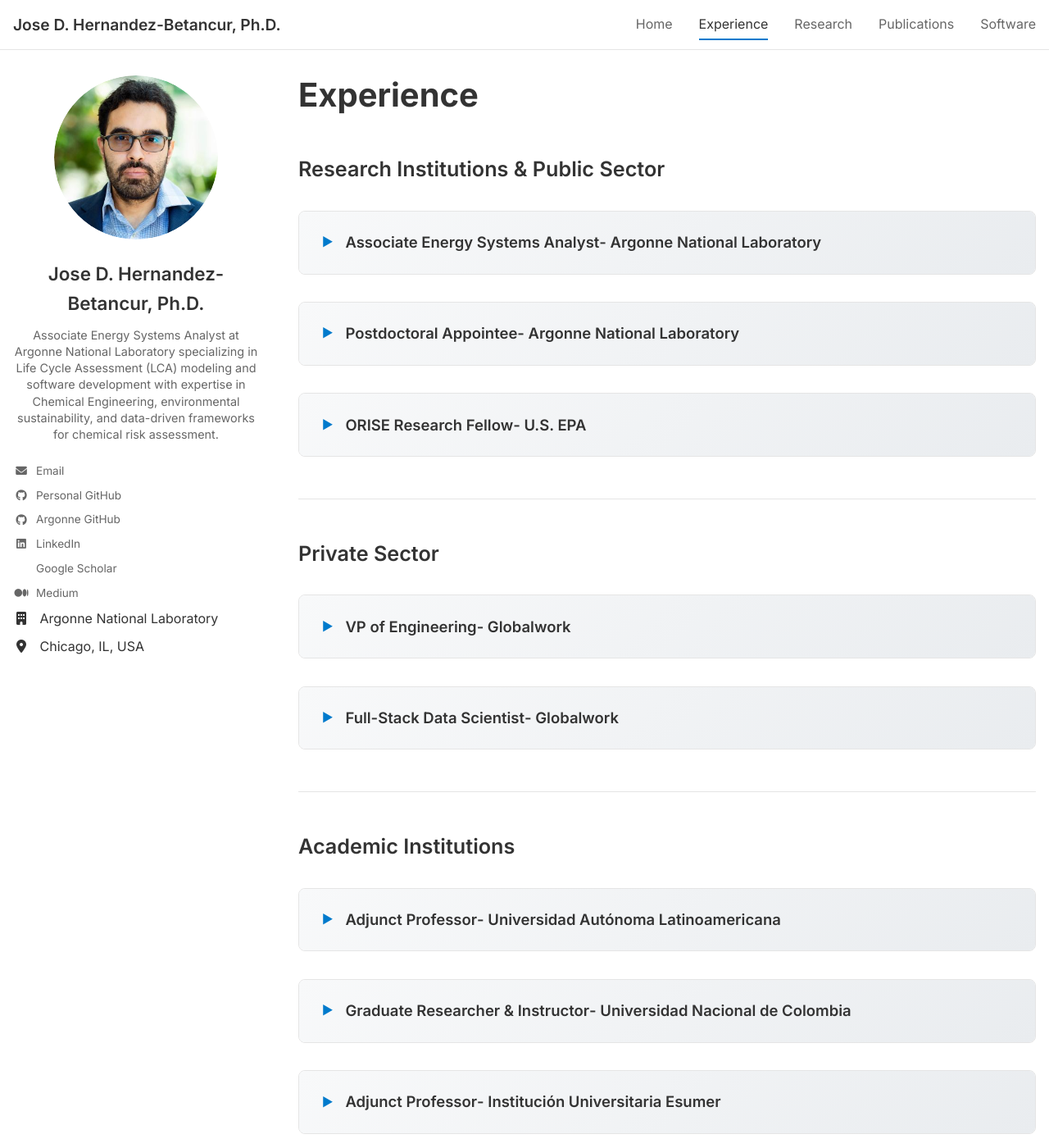
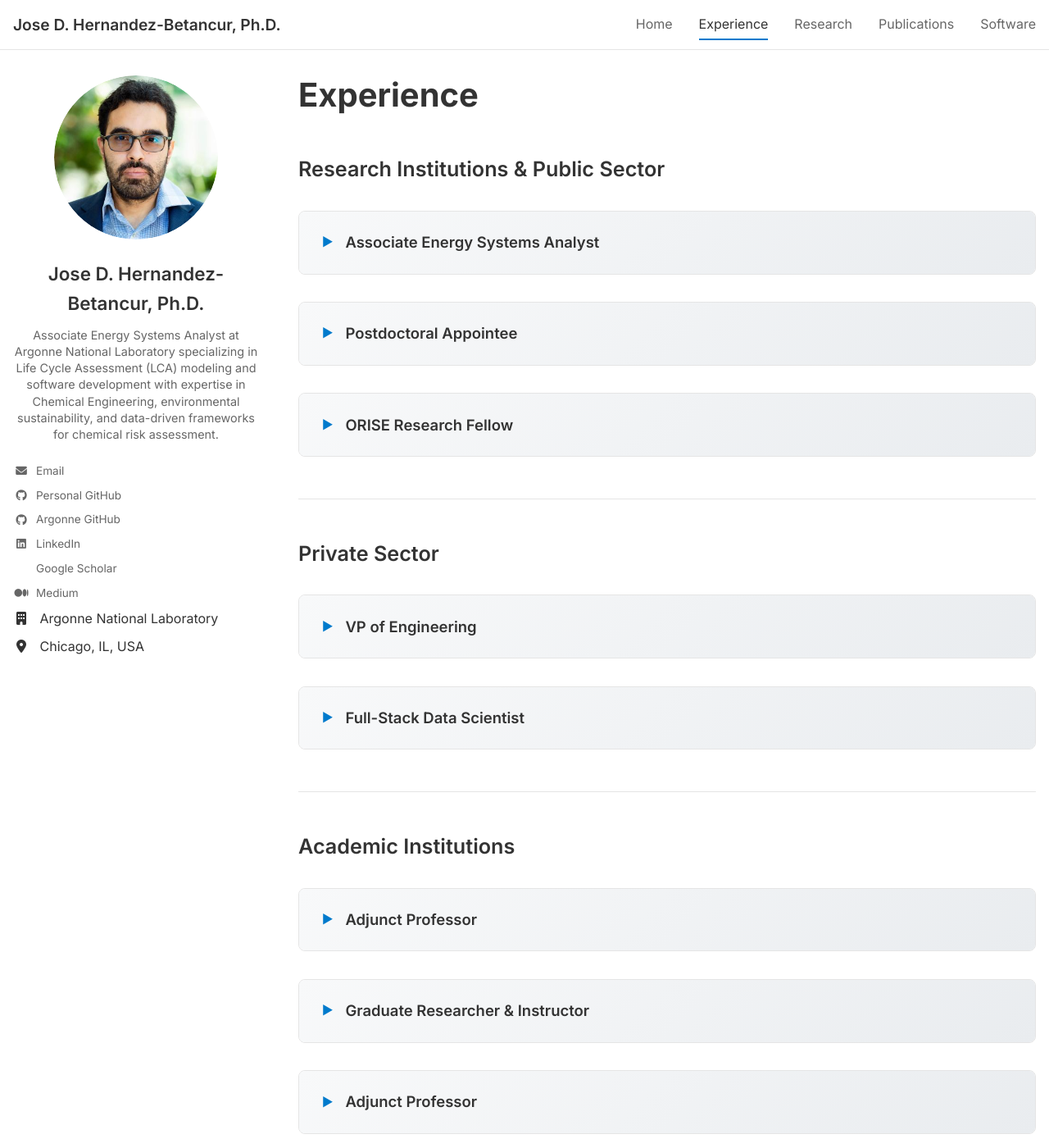
Before and after one commit to jodhernandezbe/PERSONAL_WEBSITE, a Jekyll site: the page built from experience.md, in a window 1280 px wide and 1400 px high. Shown: the whole window at 82% size. Built offline with Jekyll 4.4.1, drawn with Linux system fonts in a browser that asks for light colours; a style sheet for code colours, icons or effects is not loaded; some of the changed text lies outside the part shown.

Commit message:
Update to UI

```diff
--- a/experience.md
+++ b/experience.md
@@ -7,9 +7,11 @@
 ## Research Institutions & Public Sector
 
 <details>
-<summary><strong>Associate Energy Systems Analyst</strong> - Argonne National Laboratory</summary>
+<summary><strong>Associate Energy Systems Analyst</strong></summary>
 
 <div class="experience-role" markdown="1">
+
+**Argonne National Laboratory**
 
 **March 2026 - Present**
 📍 Lemont, Illinois, United States
@@ -30,9 +32,11 @@
 </details>
 
 <details>
-<summary><strong>Postdoctoral Appointee</strong> - Argonne National Laboratory</summary>
+<summary><strong>Postdoctoral Appointee</strong></summary>
 
 <div class="experience-role" markdown="1">
+
+**Argonne National Laboratory**
 
 **September 2023 - March 2026**
 📍 Lemont, Illinois, United States
@@ -51,9 +55,11 @@
 </details>
 
 <details>
-<summary><strong>ORISE Research Fellow</strong> - U.S. EPA</summary>
+<summary><strong>ORISE Research Fellow</strong></summary>
 
 <div class="experience-role" markdown="1">
+
+**U.S. Environmental Protection Agency**
 
 **December 2018 - December 2020**
 📍 Cincinnati, Ohio, United States
@@ -76,9 +82,11 @@
 ## Private Sector
 
 <details>
-<summary><strong>VP of Engineering</strong> - Globalwork</summary>
+<summary><strong>VP of Engineering</strong></summary>
 
 <div class="experience-role" markdown="1">
+
+**Globalwork**
 
 **October 2022 - May 2023**
 📍 Medellín, Antioquia, Colombia
@@ -97,9 +105,11 @@
 </details>
 
 <details>
-<summary><strong>Full-Stack Data Scientist</strong> - Globalwork</summary>
+<summary><strong>Full-Stack Data Scientist</strong></summary>
 
 <div class="experience-role" markdown="1">
+
+**Globalwork**
 
 **February 2022 - December 2022**
 📍 Medellín, Antioquia, Colombia
@@ -122,9 +132,11 @@
 ## Academic Institutions
 
 <details>
-<summary><strong>Adjunct Professor</strong> - Universidad Autónoma Latinoamericana</summary>
+<summary><strong>Adjunct Professor</strong></summary>
 
 <div class="experience-role" markdown="1">
+
+**Universidad Autónoma Latinoamericana**
 
 **February 2021 - November 2021**
 📍 Medellín, Antioquia, Colombia
@@ -144,9 +156,11 @@
 
 
 <details>
-<summary><strong>Graduate Researcher & Instructor</strong> - Universidad Nacional de Colombia</summary>
+<summary><strong>Graduate Researcher & Instructor</strong></summary>
 
 <div class="experience-role" markdown="1">
+
+**Universidad Nacional de Colombia**
 
 **2016 - 2018**
 📍 Medellín, Antioquia, Colombia
@@ -170,9 +184,11 @@
 </details>
 
 <details>
-<summary><strong>Adjunct Professor</strong> - Institución Universitaria Esumer</summary>
+<summary><strong>Adjunct Professor</strong></summary>
 
 <div class="experience-role" markdown="1">
+
+**Institución Universitaria ESUMER**
 
 **January 2017 - June 2017**
 📍 Medellín, Antioquia, Colombia
@@ -185,9 +201,11 @@
 </details>
 
 <details>
-<summary><strong>Early Career & Academic Foundation</strong> - Universidad Nacional de Colombia</summary>
+<summary><strong>Early Career & Academic Foundation</strong></summary>
 
 <div class="experience-role" markdown="1">
+
+**Universidad Nacional de Colombia**
 
 **2010 - 2016**
 📍 Medellín, Antioquia, Colombia
@@ -213,9 +231,12 @@
 ## Professional Service & Community Engagement
 
 <details>
-<summary><strong>Ad-Hoc Peer Reviewer</strong> - U.S. EPA</summary>
+<summary><strong>Ad-Hoc Peer Reviewer</strong></summary>
 
 <div class="experience-role" markdown="1">
+
+
+**U.S. Environmental Protection Agency**
 
 **August 2024 - November 2024**
 📍 United States (Remote)
```
Also changed, not shown: other parts of experience.md (+1 -1 lines), applications.md (+10 -14 lines).
